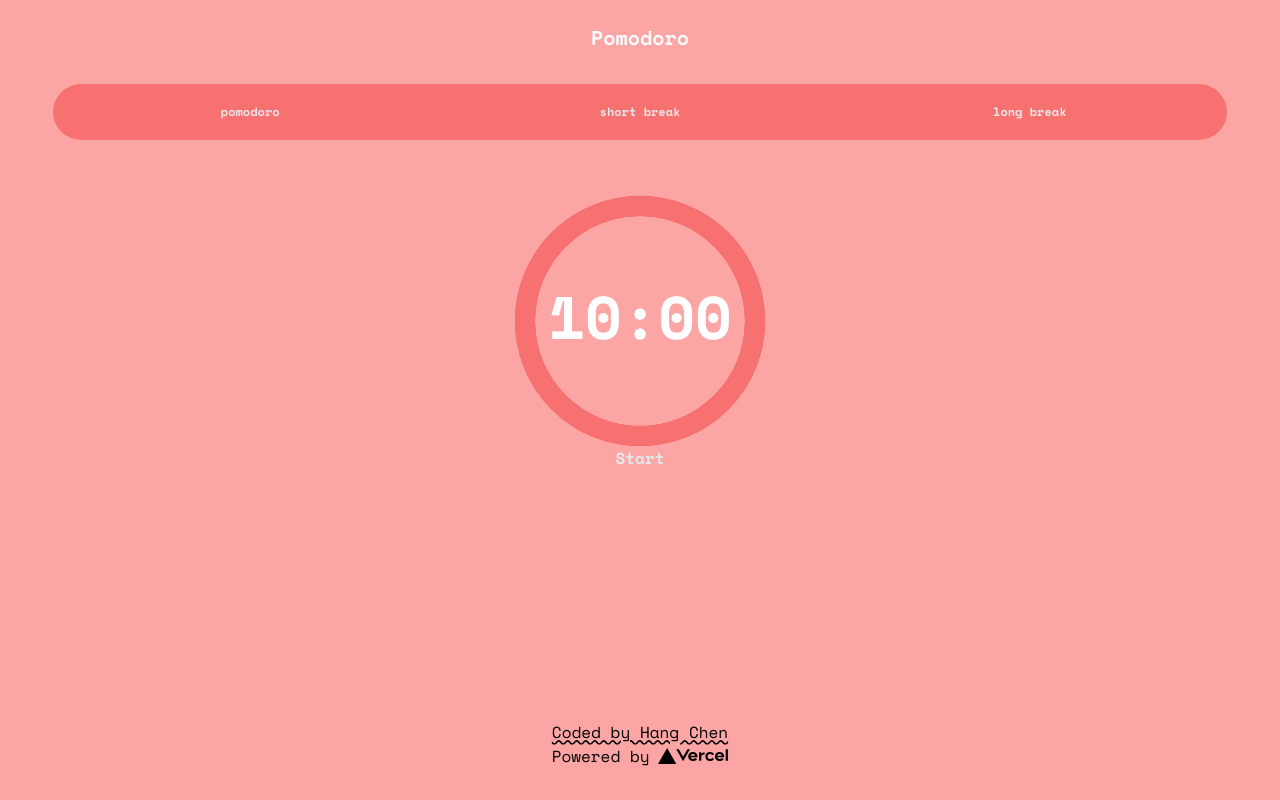
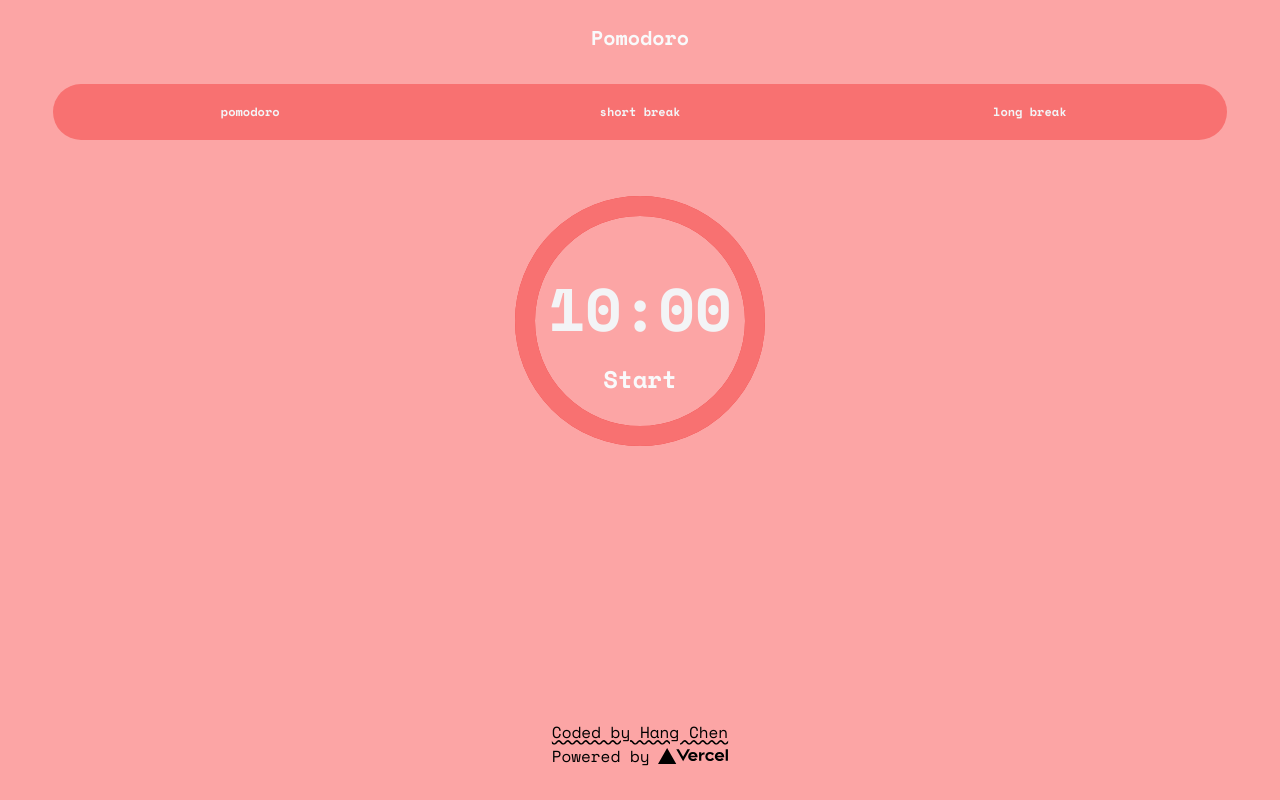
Before and after one commit to HangCcZ/Pomodoro, a Next.js app: page / in a window 1280 px wide. Built offline with nearby package versions, Linux system fonts and the light colour scheme.

Commit message:
corrected start button's position

```diff
--- a/components/CircularBar.jsx
+++ b/components/CircularBar.jsx
@@ -42,19 +42,31 @@ export default function CircularBar({ size, strokeWidth, totalTime }) {
   const renderButton = () => {
     if (!isStarted) {
       return (
-        <button onClick={onStart} disabled={percentage != 100}>
+        <button
+          onClick={onStart}
+          disabled={percentage != 100}
+          className="font-semibold"
+        >
           Start
         </button>
       )
     } else if (isTicking) {
       return (
-        <button onClick={onPause} disabled={percentage == 100}>
+        <button
+          onClick={onPause}
+          disabled={percentage == 100}
+          className="font-semibold"
+        >
           Pause
         </button>
       )
     } else if (!isTicking && isStarted) {
       return (
-        <button onClick={onStart} disabled={percentage == 100}>
+        <button
+          onClick={onStart}
+          disabled={percentage == 100}
+          className="font-semibold"
+        >
           Resume
         </button>
       )
@@ -70,8 +82,8 @@ export default function CircularBar({ size, strokeWidth, totalTime }) {
   })
 
   return (
-    <div>
-      <svg width={size} height={size} viewBox={viewBox}>
+    <div className="relative">
+      <svg width={size} height={size} viewBox={viewBox} className="static">
         <circle
           fill="none"
           className="stroke-red-500"
@@ -93,19 +105,14 @@ export default function CircularBar({ size, strokeWidth, totalTime }) {
           strokeLinecap="round"
           style={{ transition: 'all 1.5s' }}
         />
-        <text
-          x="50%"
-          y="50%"
-          textAnchor="middle"
-          fill="white"
-          dy=".3em"
-          className="text-6xl"
-        >
-          {secondsToMinutes(timeLeft)}
-        </text>
       </svg>
       {/**TODO: need to set parent container as relative and set button as absolute to move into the circle */}
-      <div className=""> {renderButton()}</div>
+      <div className="absolute top-1/3 w-full text-6xl font-semibold">
+        <p>{secondsToMinutes(timeLeft)}</p>
+      </div>
+      <div className="absolute top-2/3 w-full text-2xl text-gray-50">
+        {renderButton()}
+      </div>
     </div>
   )
 }
--- a/pages/index.tsx
+++ b/pages/index.tsx
@@ -15,7 +15,7 @@ export default function Home() {
       <header>
         <h2 className="pt-4 text-xl font-semibold text-gray-50">Pomodoro</h2>
       </header>
-      <main className="flex w-full flex-1 flex-col items-center text-center font-semibold text-gray-200">
+      <main className="flex w-full flex-1 flex-col items-center text-center font-semibold text-gray-100">
         <div className="mt-8 grid h-14 w-11/12 rounded-full bg-red-400 text-xs">
           <div className="mx-1 grid grid-cols-3 items-center gap-1 ">
             <div className="rounded-full px-3 py-4">pomodoro</div>
```
